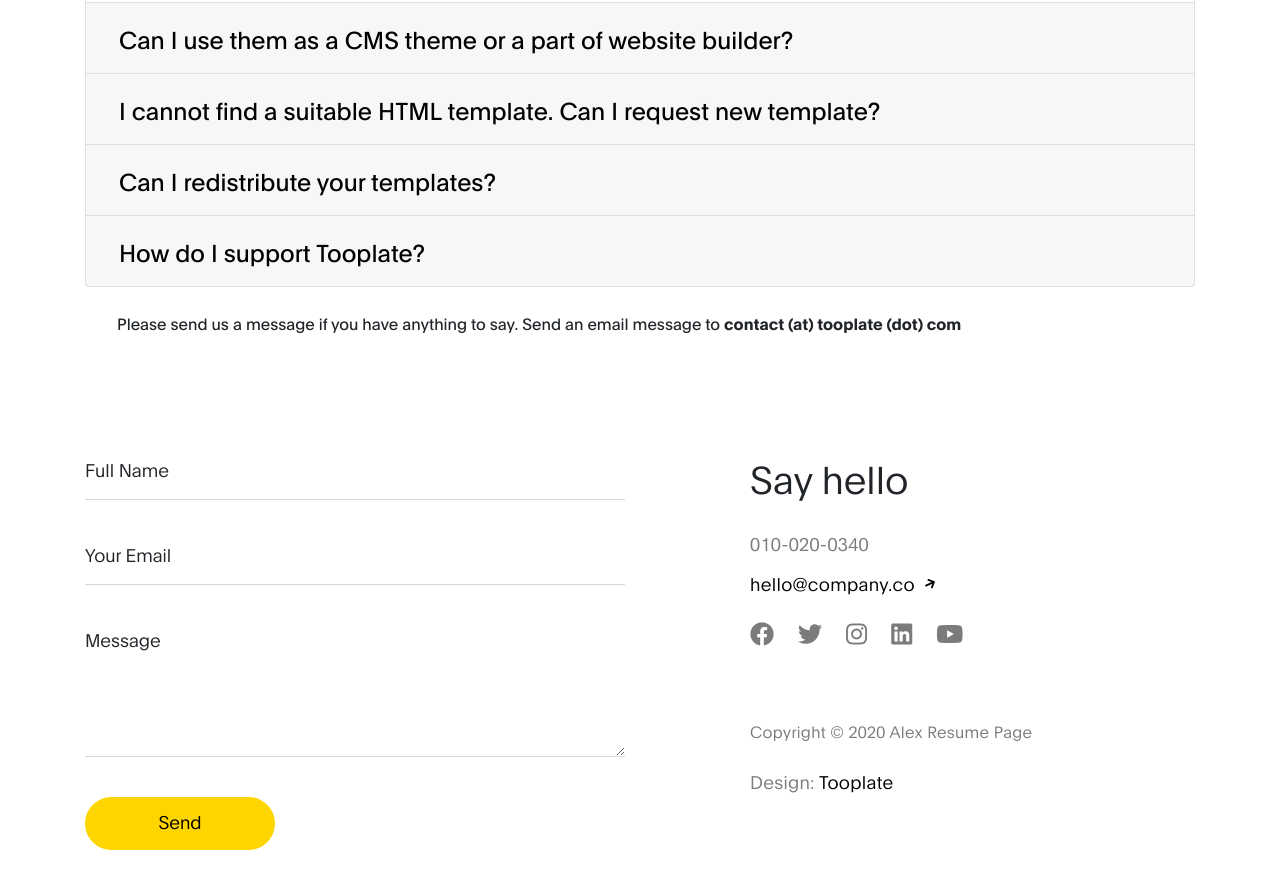
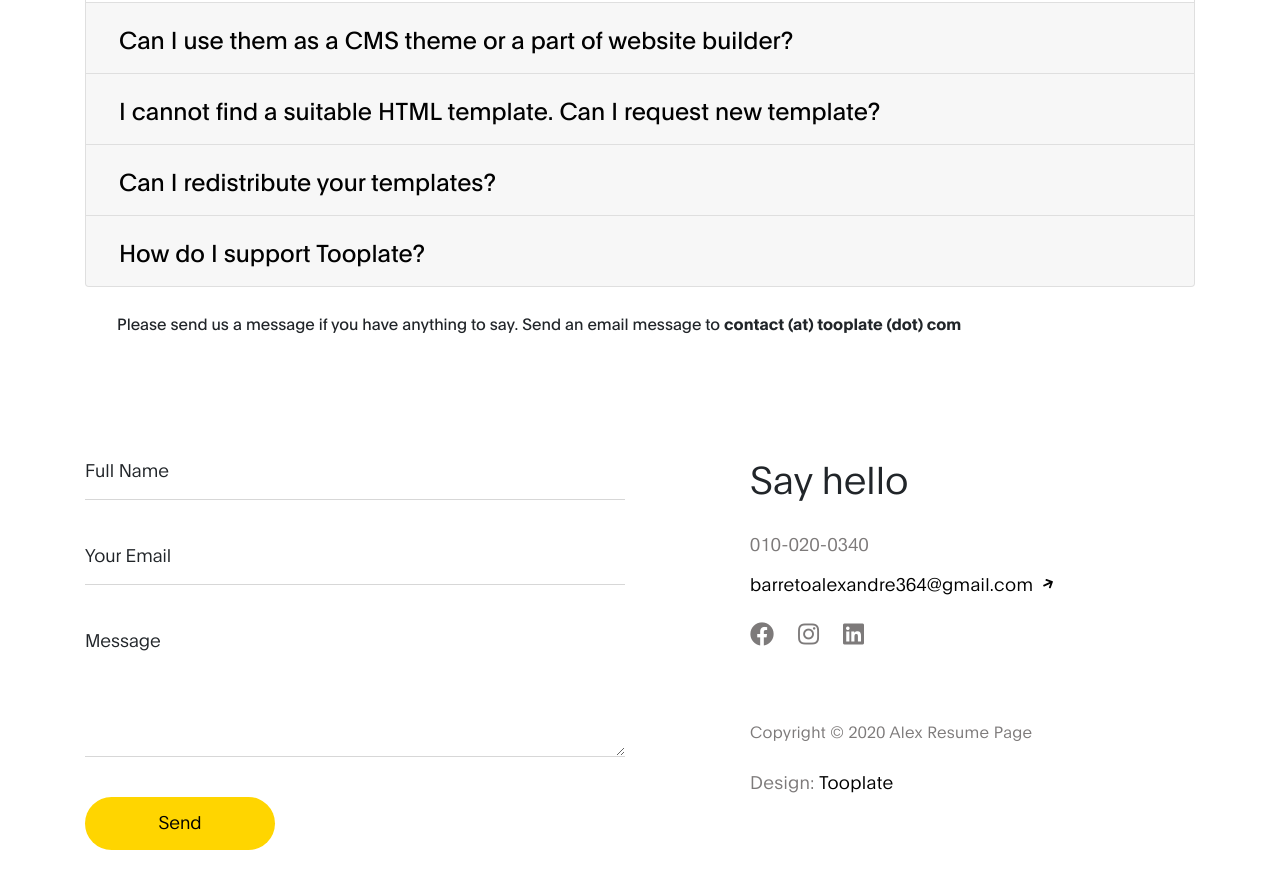
Before and after one commit to Alexandretxitxi/Alexandre-personal-website-, a plain HTML site: page index.html in a window 1280 px wide. Shown: the part 2672-3560 px from the top of the page. Drawn offline with Linux system fonts and the light colour scheme.

Commit message:
mensagem

```diff
--- a/index.html
+++ b/index.html
@@ -344,17 +344,16 @@
 
                 <p>
                     <a href="#">
-                        hello@company.co
+                        barretoalexandre364@gmail.com
                     <i class="fas fa-arrow-right custom-icon"></i>
                     </a>
                 </p>
 
                 <ul class="social-links mt-2">
-                    <li><a href="https://fb.com/tooplate" rel="noopener" class="fab fa-facebook"></a></li>
-                    <li><a href="#" rel="noopener" class="fab fa-twitter"></a></li>
-                    <li><a href="#" rel="noopener" class="fab fa-instagram"></a></li>
-                    <li><a href="#" rel="noopener" class="fab fa-linkedin"></a></li>
-                    <li><a href="#" rel="noopener" class="fab fa-youtube"></a></li>
+                    <li><a href="https://www.facebook.com/alexamdre.barreto.98/" rel="noopener" class="fab fa-facebook"></a></li>
+                   <!-- <li><a href="#" rel="noopener" class="fab fa-twitter"></a></li> -->
+                    <li><a href="https://www.instagram.com/413x_t/" rel="noopener" class="fab fa-instagram"></a></li>
+                    <li><a shref="https://www.linkedin.com/in/alexandre-barreto-89008a275/" rel="noopener" class="fab fa-linkedin" ></a></li>
                 </ul>
 
               <p class="copyright-text mt-5 pt-3">Copyright &copy; 2020 Alex Resume Page</p>
```
